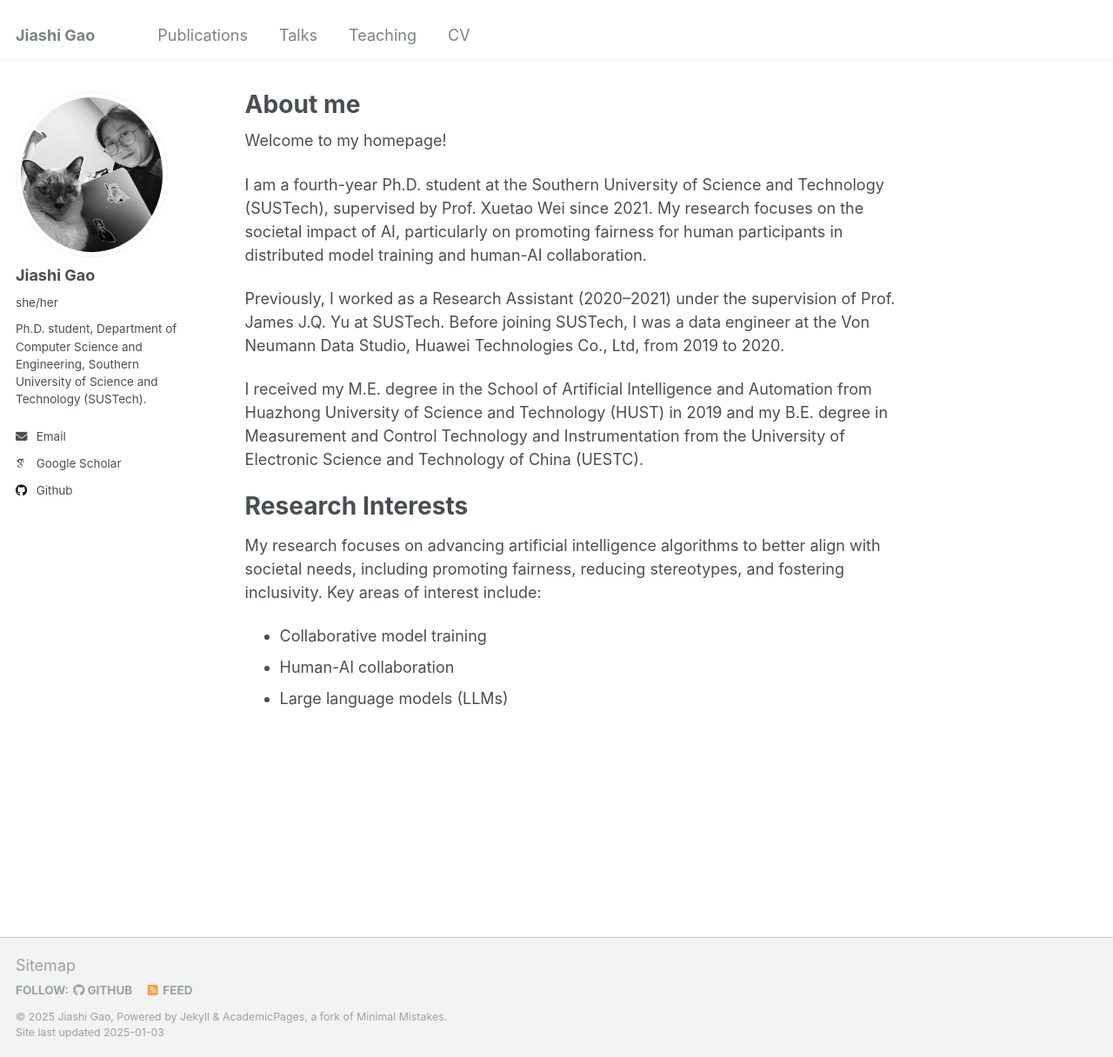
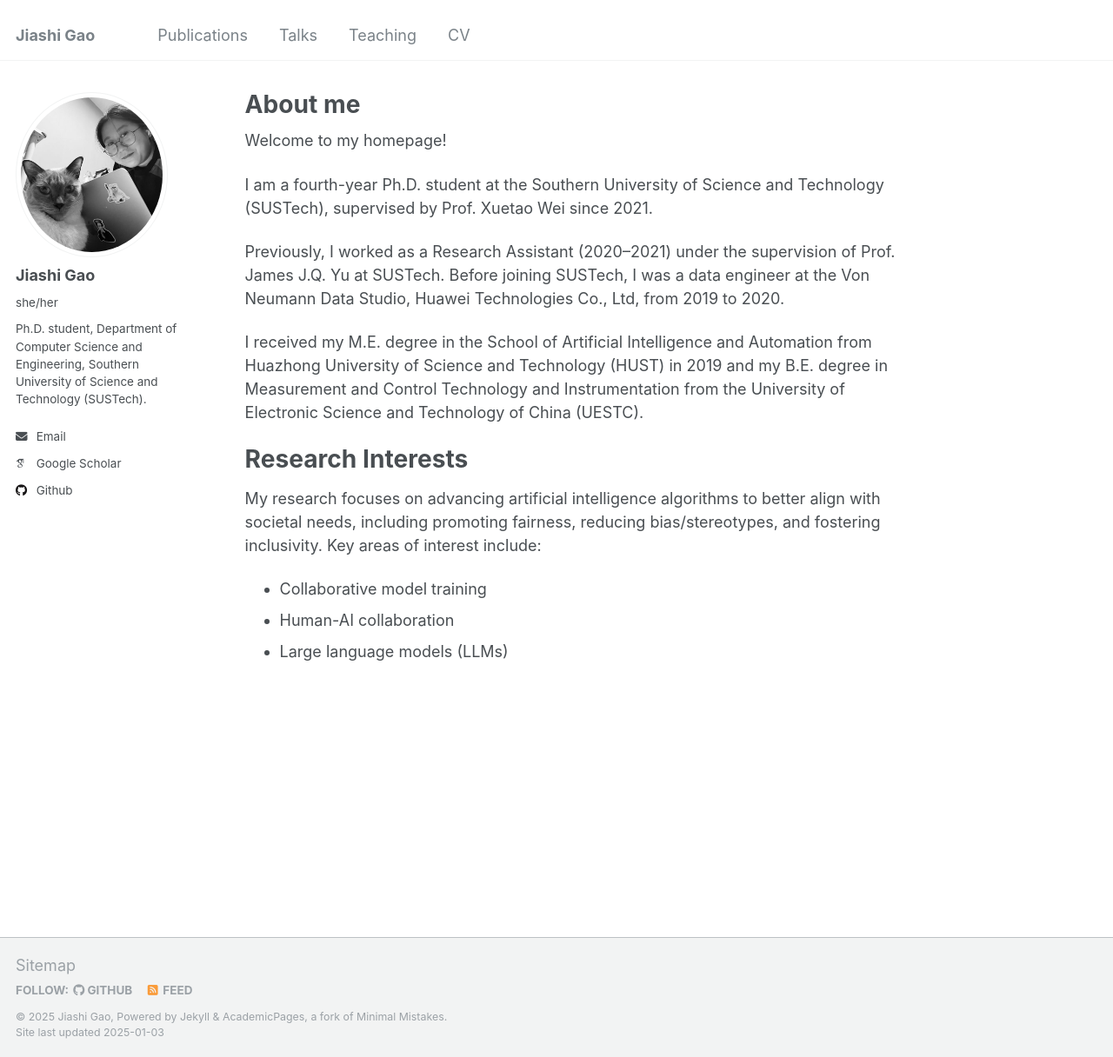
Before and after one commit to ginred0/ginred0, a Jekyll site: the page built from _pages/about.md, in a window 1280 px wide and 1216 px high. Shown: the whole window at 87% size. Built offline with Jekyll 4.4.1, drawn with Linux system fonts in a browser that asks for light colours; some web fonts are replaced.

Commit message:
Update about.md

```diff
--- a/_pages/about.md
+++ b/_pages/about.md
@@ -9,7 +9,7 @@ redirect_from:
 
 Welcome to my homepage!
 
-I am a fourth-year Ph.D. student at the Southern University of Science and Technology (SUSTech), supervised by Prof. Xuetao Wei since 2021. My research focuses on the societal impact of AI, particularly on promoting fairness for human participants in distributed model training and human-AI collaboration.
+I am a fourth-year Ph.D. student at the Southern University of Science and Technology (SUSTech), supervised by Prof. Xuetao Wei since 2021.
 
 Previously, I worked as a Research Assistant (2020–2021) under the supervision of Prof. James J.Q. Yu at SUSTech. Before joining SUSTech, I was a data engineer at the Von Neumann Data Studio, Huawei Technologies Co., Ltd, from 2019 to 2020.
 
@@ -17,7 +17,7 @@ I  received  my M.E. degree in the School of Artificial Intelligence and Automat
 
 Research Interests
 ======
-My research focuses on advancing artificial intelligence algorithms to better align with societal needs, including promoting fairness, reducing stereotypes, and fostering inclusivity. Key areas of interest include:
+My research focuses on advancing artificial intelligence algorithms to better align with societal needs, including promoting fairness, reducing bias/stereotypes, and fostering inclusivity. Key areas of interest include:
 - Collaborative model training
 - Human-AI collaboration
 - Large language models (LLMs)
```
